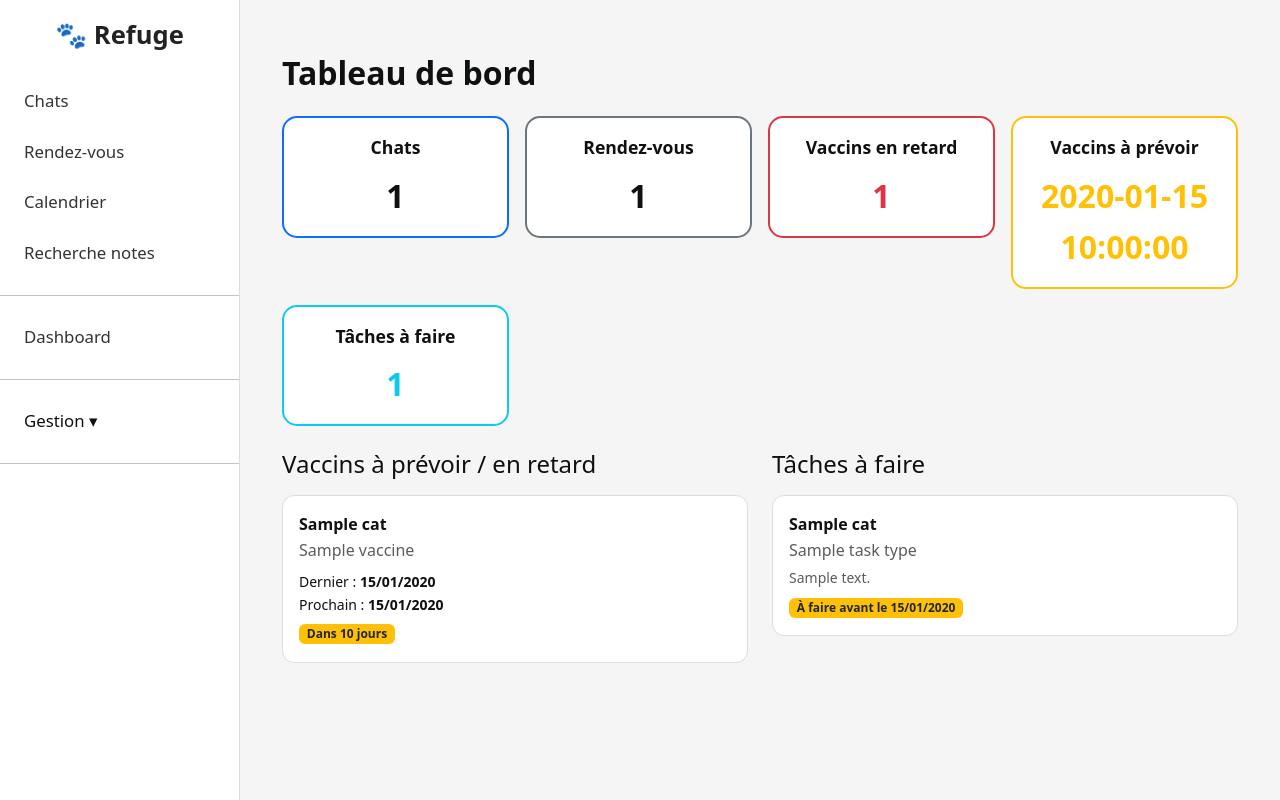
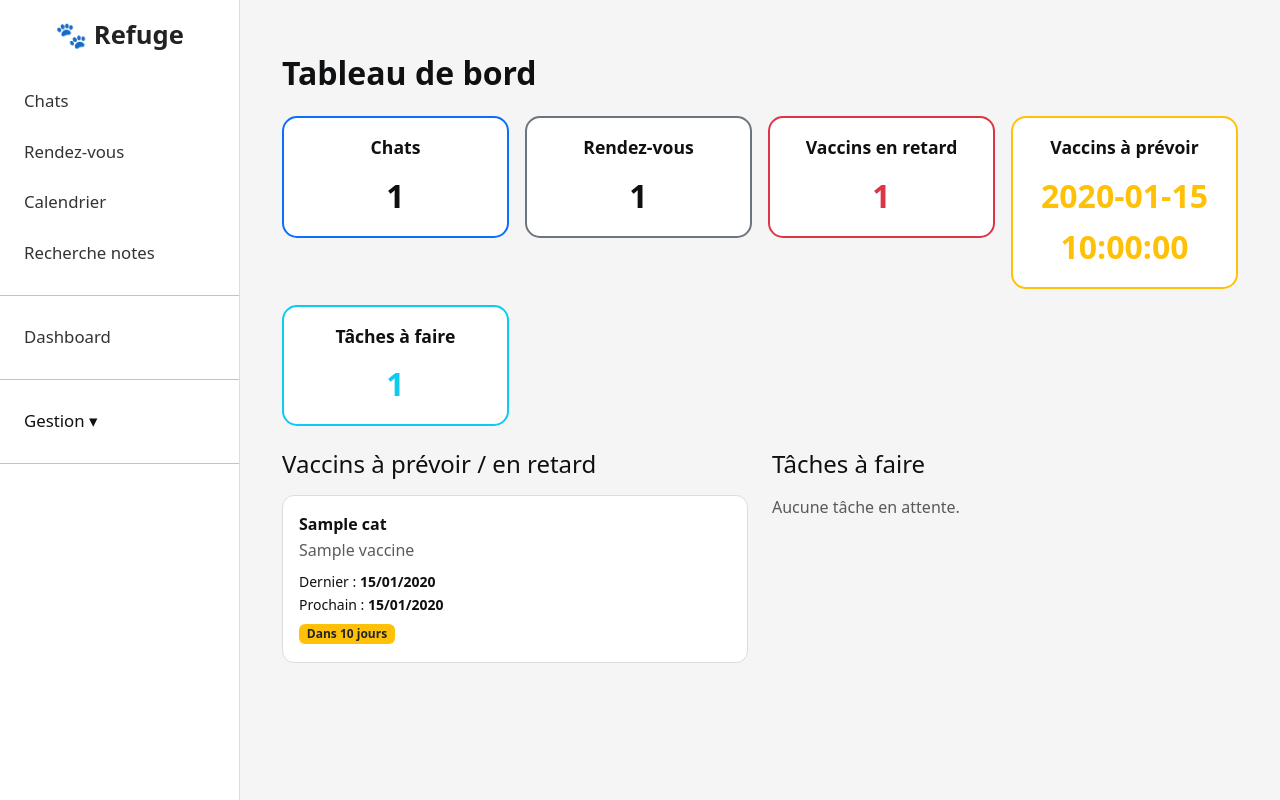
Before and after one commit to Sqnk/leschatsdelou, a Flask app: template templates/dashboard.html in a window 1280 px wide. Run offline with Flask 3, Linux system fonts and the light colour scheme; tables that the repository leaves empty hold one stand-in row (values such as "Sample post"); the template is opened without the code that fills it: values that come from a table or form of the project are taken from there, most other values are stand-ins (such as "Sample title", 1, 10 or a date in 2020); some libraries are stand-ins or nearby versions.

Commit message:
Add files via upload

```diff
--- a/templates/dashboard.html
+++ b/templates/dashboard.html
@@ -89,9 +89,6 @@
 <div class="col-md-6">
     <h4 class="mb-3">Tâches à faire</h4>
 
-            {% set tasks = [] %}
-            {% for cat in stats.cats_list if false %}{% endfor %}
-
     {% with all_tasks = namespace(list=[]) %}
         {% for cat in cats %}
             {% for t in cat.tasks %}
@@ -100,14 +97,12 @@
                 {% endif %}
             {% endfor %}
         {% endfor %}
-            {% endwith %}
 
         {% if all_tasks.list %}
             {% for t in all_tasks.list %}
             <div class="task-item p-3 mb-3">
 
-                    <strong>{{ t.cat.name }}</strong>
-                    <br>
+                <strong>{{ t.cat.name }}</strong><br>
                 <span class="text-muted">{{ t.task_type.name }}</span>
 
                 {% if t.note %}
@@ -127,6 +122,7 @@
         {% else %}
             <p class="text-muted">Aucune tâche en attente.</p>
         {% endif %}
+    {% endwith %}
 </div>
 
     </div> <!-- fin row -->
```
Lines whose indentation alone changed are shown as unchanged.
